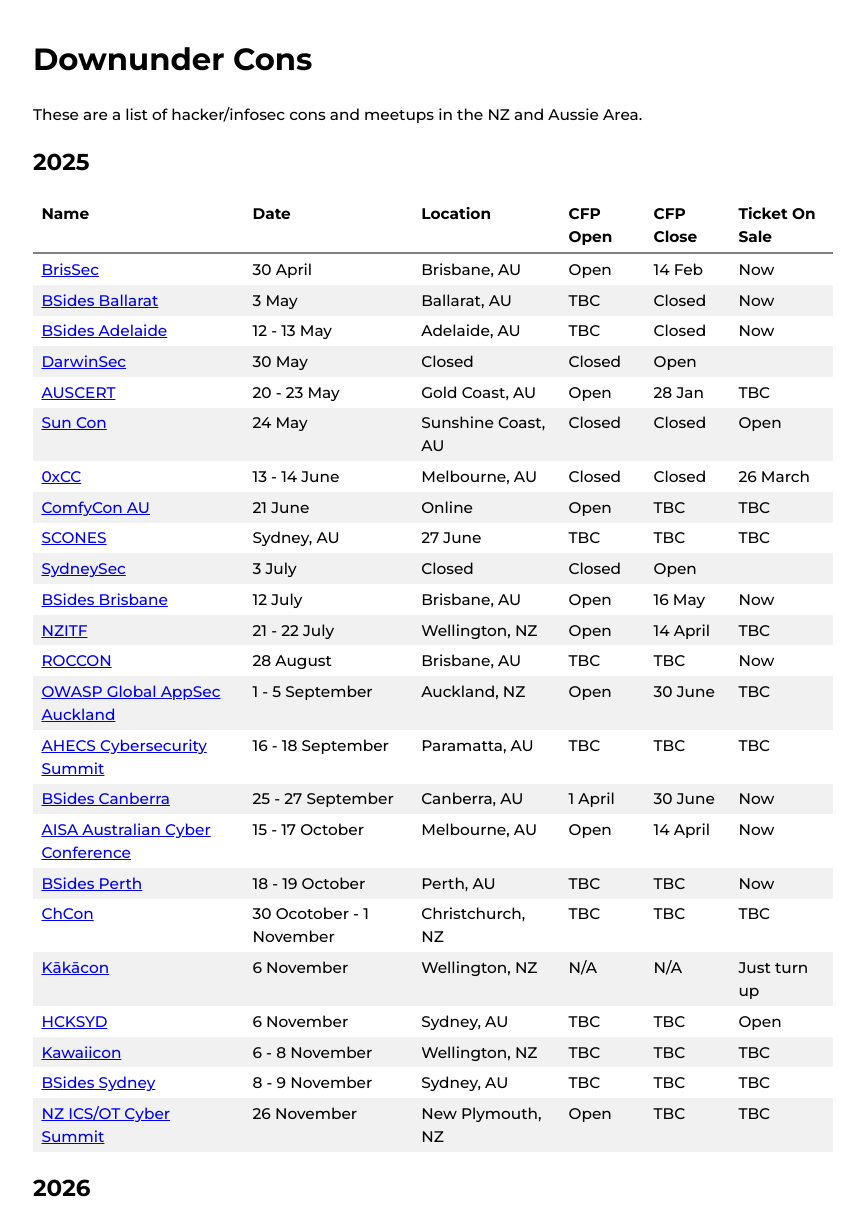
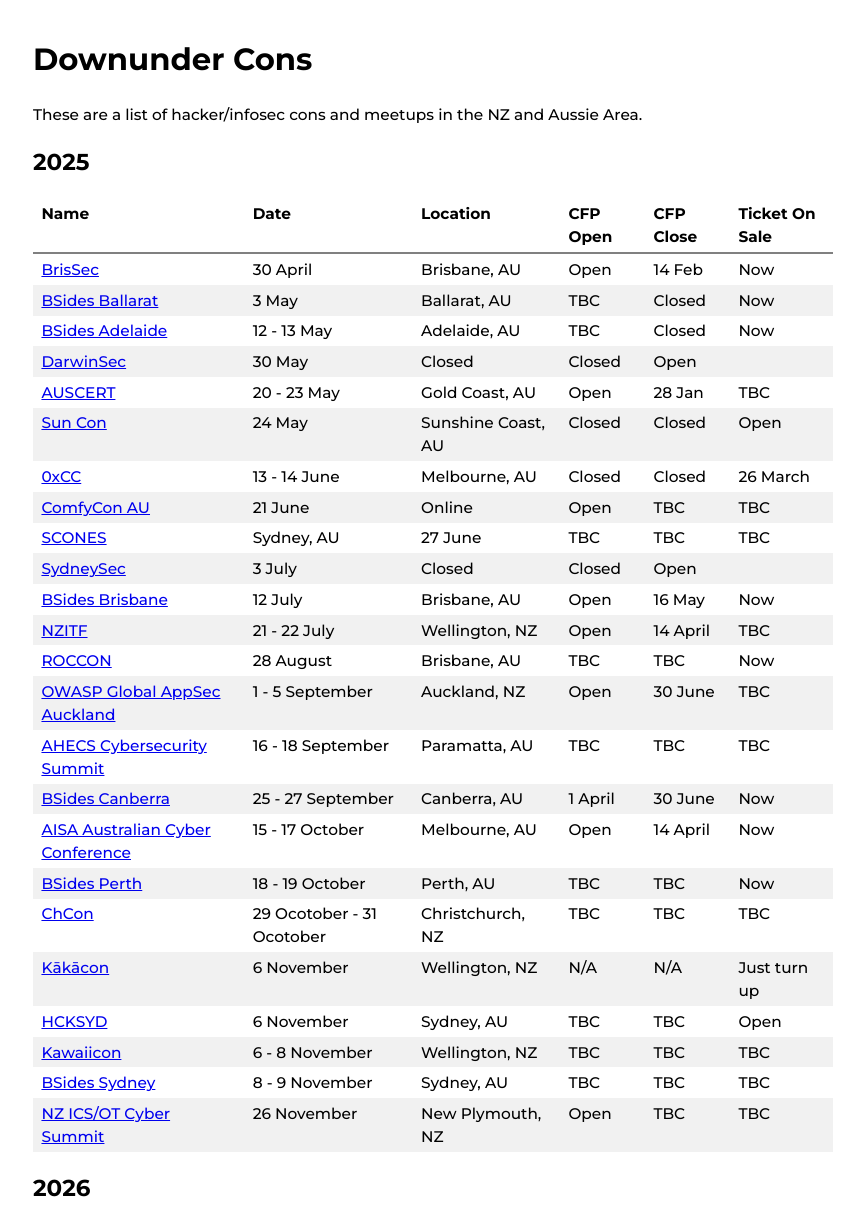
Before and after one commit to nzkarit/downundercons, a Jekyll site: the page built from index.markdown, in a window 1280 px wide. Shown: the top 1231 px of the page, without its empty margins (207-1071 px from the left). Built offline with Jekyll 4.4.1, drawn with Linux system fonts in a browser that asks for light colours.

Commit message:
Update dates for CHCon 2025

```diff
--- a/index.markdown
+++ b/index.markdown
@@ -27,7 +27,7 @@ These are a list of hacker/infosec cons and meetups in the NZ and Aussie Area.
 | [BSides Canberra](https://www.bsidesau.com.au/) | 25 - 27 September | Canberra, AU | 1 April | 30 June | Now |
 | [AISA Australian Cyber Conference](https://www.cyberconference.com.au/) | 15 - 17 October | Melbourne, AU | Open | 14 April | Now |
 | [BSides Perth](https://bsidesperth.com.au/) | 18 - 19 October | Perth, AU | TBC | TBC | Now |
-| [ChCon](https://2025.chcon.nz/) | 30 Ocotober - 1 November | Christchurch, NZ | TBC | TBC | TBC |
+| [ChCon](https://2025.chcon.nz/) | 29 Ocotober - 31 Ocotober | Christchurch, NZ | TBC | TBC | TBC |
 | [Kākācon](https://www.kākācon.nz/) | 6 November | Wellington, NZ | N/A | N/A | Just turn up |
 | [HCKSYD](https://www.hack.sydney/) | 6 November | Sydney, AU | TBC | TBC | Open |
 | [Kawaiicon](https://kawaiicon.org/) | 6 - 8 November | Wellington, NZ | TBC | TBC | TBC |
```
